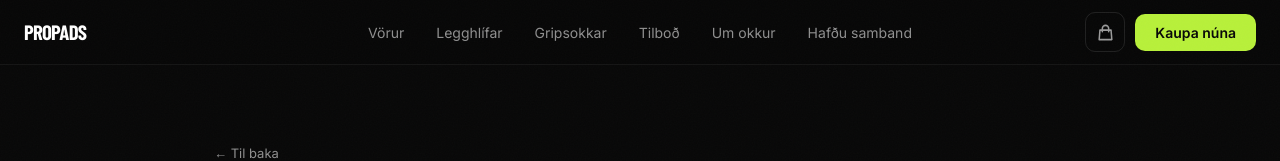
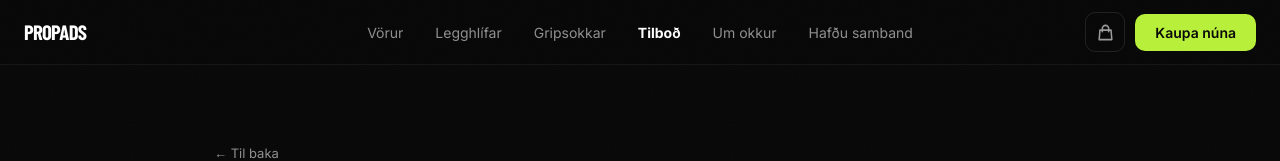
Before and after one commit to Propadspp/propads-site, a Next.js app: page /tilbod in a window 1280 px wide. Shown: the top 161 px of the page. Built offline with nearby package versions, Linux system fonts and the light colour scheme; a web font is replaced by a local one.

Commit message:
Highlight active nav link in bold

```diff
--- a/components/Nav.tsx
+++ b/components/Nav.tsx
@@ -1,10 +1,20 @@
 'use client';
 
 import Link from 'next/link';
+import { usePathname } from 'next/navigation';
 import { useCart } from '@/lib/cart';
 
 export default function Nav({ onCartOpen }: { onCartOpen: () => void }) {
   const { totalQty } = useCart();
+  const pathname = usePathname();
+  const navLink = (href: string, label: string) => {
+    const active = pathname === href || (href !== '/' && pathname.startsWith(href));
+    return (
+      <Link href={href} className="nav-link" style={{ fontWeight: active ? 700 : 400, color: active ? '#fff' : undefined }}>
+        {label}
+      </Link>
+    );
+  };
 
   return (
     <>
@@ -27,12 +37,12 @@ export default function Nav({ onCartOpen }: { onCartOpen: () => void }) {
         </div>
       </nav>
       <div className="nav-center" style={{ position: 'fixed', top: 0, left: '50%', transform: 'translateX(-50%)', height: 64, display: 'flex', alignItems: 'center', gap: 32, zIndex: 51 }}>
-        <Link href="/#vorur" className="nav-link">Vörur</Link>
-        <Link href="/legghlifar" className="nav-link">Legghlífar</Link>
-        <Link href="/gripsokkar" className="nav-link">Gripsokkar</Link>
-        <Link href="/tilbod" className="nav-link">Tilboð</Link>
-        <Link href="/um-okkur" className="nav-link">Um okkur</Link>
-        <Link href="/#hafa-samband" className="nav-link">Hafðu samband</Link>
+        {navLink('/#vorur', 'Vörur')}
+        {navLink('/legghlifar', 'Legghlífar')}
+        {navLink('/gripsokkar', 'Gripsokkar')}
+        {navLink('/tilbod', 'Tilboð')}
+        {navLink('/um-okkur', 'Um okkur')}
+        {navLink('/#hafa-samband', 'Hafðu samband')}
       </div>
     </>
   );
```
